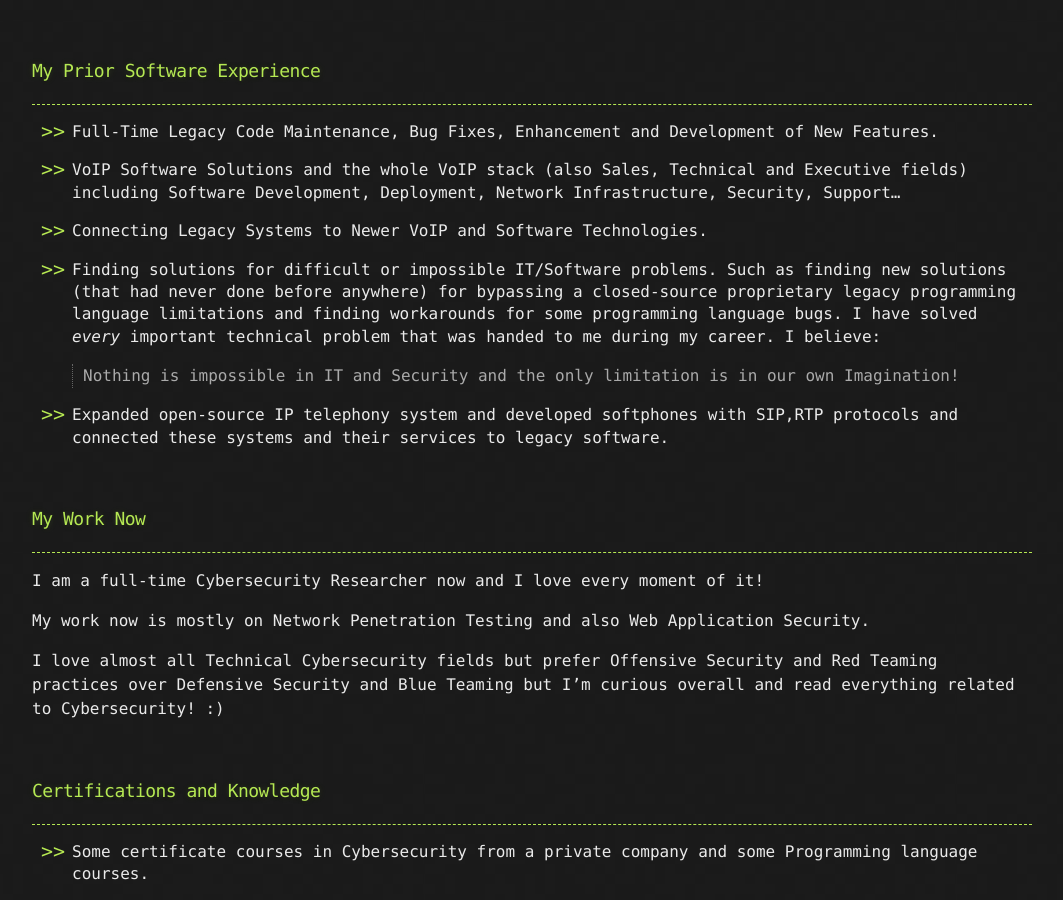
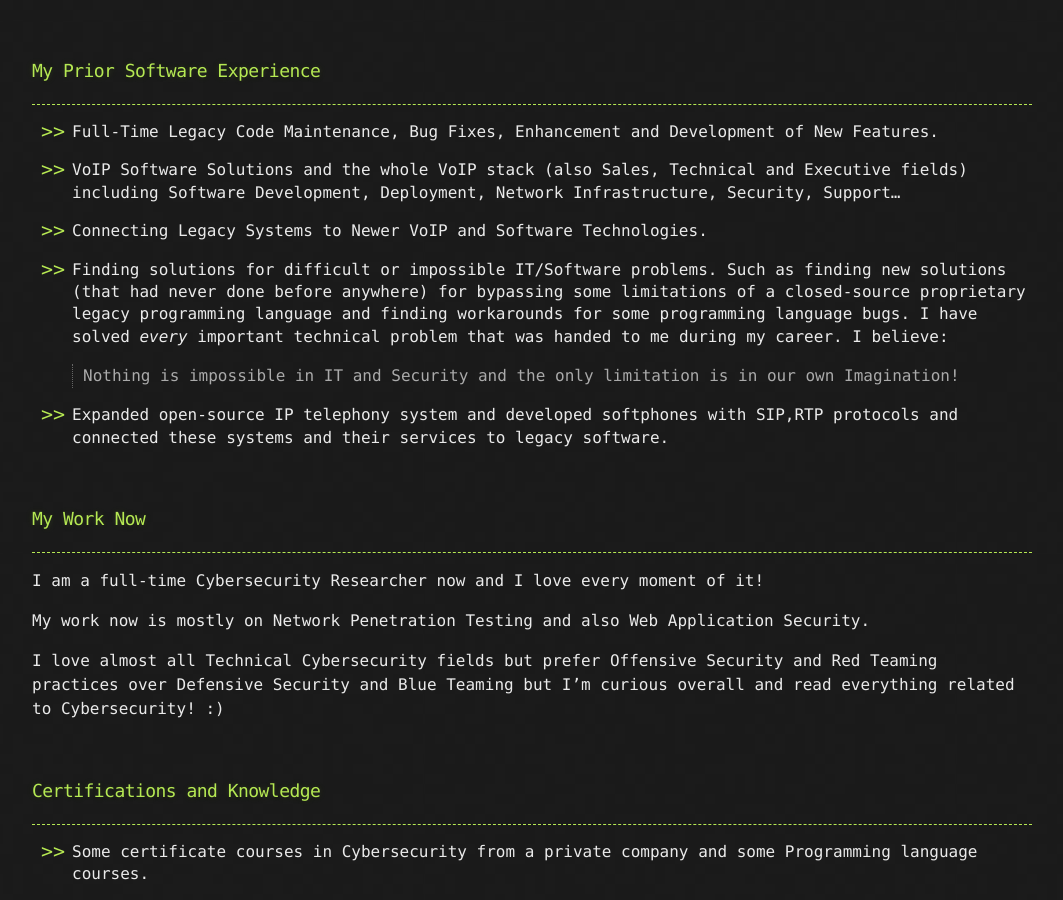
Before and after one commit to CamoCatX/camocatx.github.io, a Jekyll site: the page built from about.md, in a window 1280 px wide and 900 px high, scrolled down 511 px. Shown: the whole window, without its empty margins (108-1171 px from the left). Built offline with Jekyll 4.4.1, drawn with Linux system fonts in a browser that asks for light colours.

Commit message:
Update about.md

```diff
--- a/about.md
+++ b/about.md
@@ -23,7 +23,7 @@ I have been using computers and programming from an early age since the prehisto
 
 * Connecting Legacy Systems to Newer VoIP and Software Technologies.
 
-* Finding solutions for difficult or impossible IT/Software problems. Such as finding new solutions (that had never done before anywhere) for bypassing a closed-source proprietary legacy programming language limitations and finding workarounds for some programming language bugs. I have solved _every_ important technical problem that was handed to me during my career. I believe:
+* Finding solutions for difficult or impossible IT/Software problems. Such as finding new solutions (that had never done before anywhere) for bypassing some limitations of a closed-source proprietary legacy programming language and finding workarounds for some programming language bugs. I have solved _every_ important technical problem that was handed to me during my career. I believe:
 
 > Nothing is impossible in IT and Security and the only limitation is in our own Imagination!
 
```
